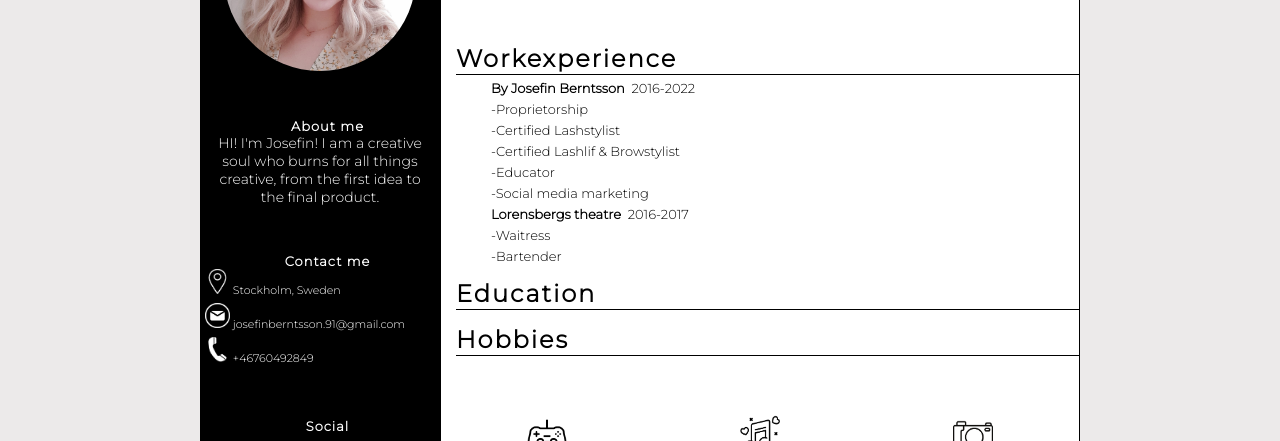
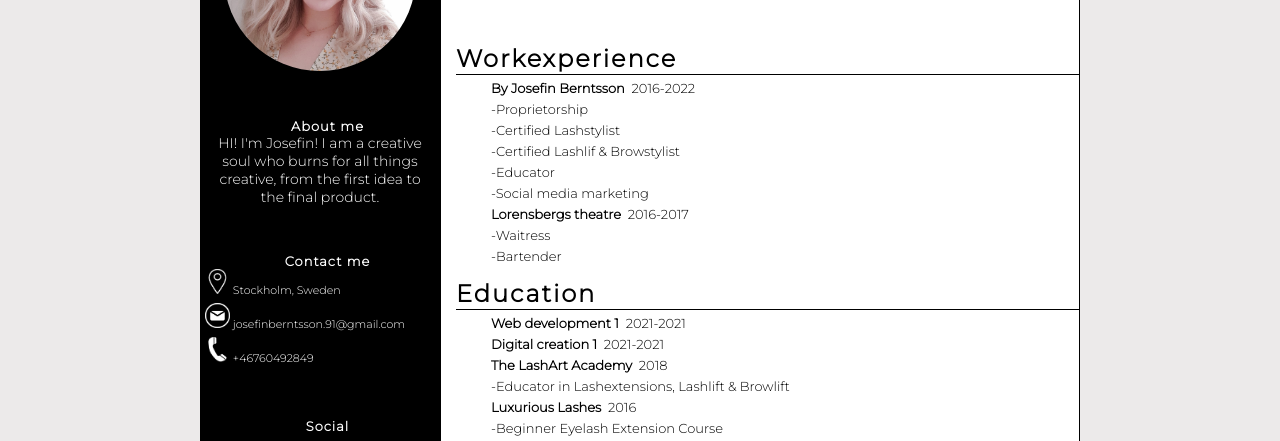
Before and after one commit to mweh-does-dev/CV, a plain HTML site: page CV.html in a window 1280 px wide. Shown: the part 181-622 px from the top of the page. Drawn offline with Linux system fonts and the light colour scheme.

Commit message:
Moved Eduaction to json.file, removed education list from CV.html.

```diff
--- a/CV.html
+++ b/CV.html
@@ -39,26 +39,14 @@
 	 <div class="colcontainer">
 
 		<h2 class="h2work">Workexperience</h2>
-		<ul class="ul-cv"></ul>
+		<ul id="workexperience" class="ul-cv"></ul>
 		<ul class="ul-cv">
 
 	</ul>
 
 
 <h2 class="h2work">Education</h2>
-<ul class="ul-cv">
-<!-- <li><strong>Web development 1</strong> &nbsp; 2021 &ndash; 2021</li>
-<li><strong> Digital creation 1</strong> &nbsp; 2021 &ndash; 2021</li>
-<li><strong>The LashArt Academy</strong> &nbsp;  2018</li>
-<li>-Educator in Lashextensions, Lashlift & Browlift</li>
-<li><strong>Luxurious Lashes</strong> &nbsp;  2016</li>
-<li>-Beginner Eyelash Extension Course</li>
-<li><strong>Wendelsbergs Folk High School</strong> &nbsp;  2015 &ndash; 2017</li>
-<li><strong>Cybergymnasium</strong> &nbsp;  2007 &ndash;2010</li>
-<li>-Media program</li>
-<li>-Photography</li>
-<li></li>
-<li></li> -->
+<ul  id="education" class="ul-cv">
 </ul>
 
 
--- a/index.js
+++ b/index.js
@@ -4,7 +4,7 @@ fetch("./index.json")
     // koppla ihop json med js
 
 
-    const workexperience = document.querySelector(".ul-cv");
+    const workexperience = document.querySelector("#workexperience");
     for (let experience of obj.workexperience){
         console.log(experience);
 
@@ -31,22 +31,20 @@ fetch("./index.json")
 
 
 
-    const education = document.querySelector(".ul-cv");
-    for (let education of obj.education){
+    const education = document.querySelector("#education");
+
+    for (let educationCv of obj.education){
         console.log(education);
 
         const titleElement = document.createElement("li");
-        titleElement.innerHTML = "<strong>" + education.title + "</strong>" + "&nbsp; " + education.year;
+        titleElement.innerHTML = "<strong>" + educationCv.title + "</strong>" + "&nbsp; " + educationCv.year;
         education.append(titleElement);
 //loop för education
+       for (let description of educationCv.description){
 
-       for (let description of obj.description){
-        const descriptionElement = document.createElement("li");
-        descriptionElement.innerHTML = description;
-        description.append(description.Element);
-
-        console.log(description);
-        console.log(education.description);
+         const descriptionElement = document.createElement("li");
+         descriptionElement.innerHTML = description;
+            education.append(descriptionElement);
 
        }
 //loop för description
--- a/index.json
+++ b/index.json
@@ -27,12 +27,14 @@
   "education":[
         {
         "title": "Web development 1",
-        "year": "2021-2021"
+        "year": "2021-2021",
+        "description": []
         },
 
        {
         "title": "Digital creation 1",
-        "year": "2021-2021"
+        "year": "2021-2021",
+        "description": []
             },
 
         {
@@ -53,7 +55,8 @@
 
         {
    "title": "Wendelsbergs Folk High School",
-   "year": "2015-2017"
+   "year": "2015-2017",
+   "description": []
         },
 
         {
```
